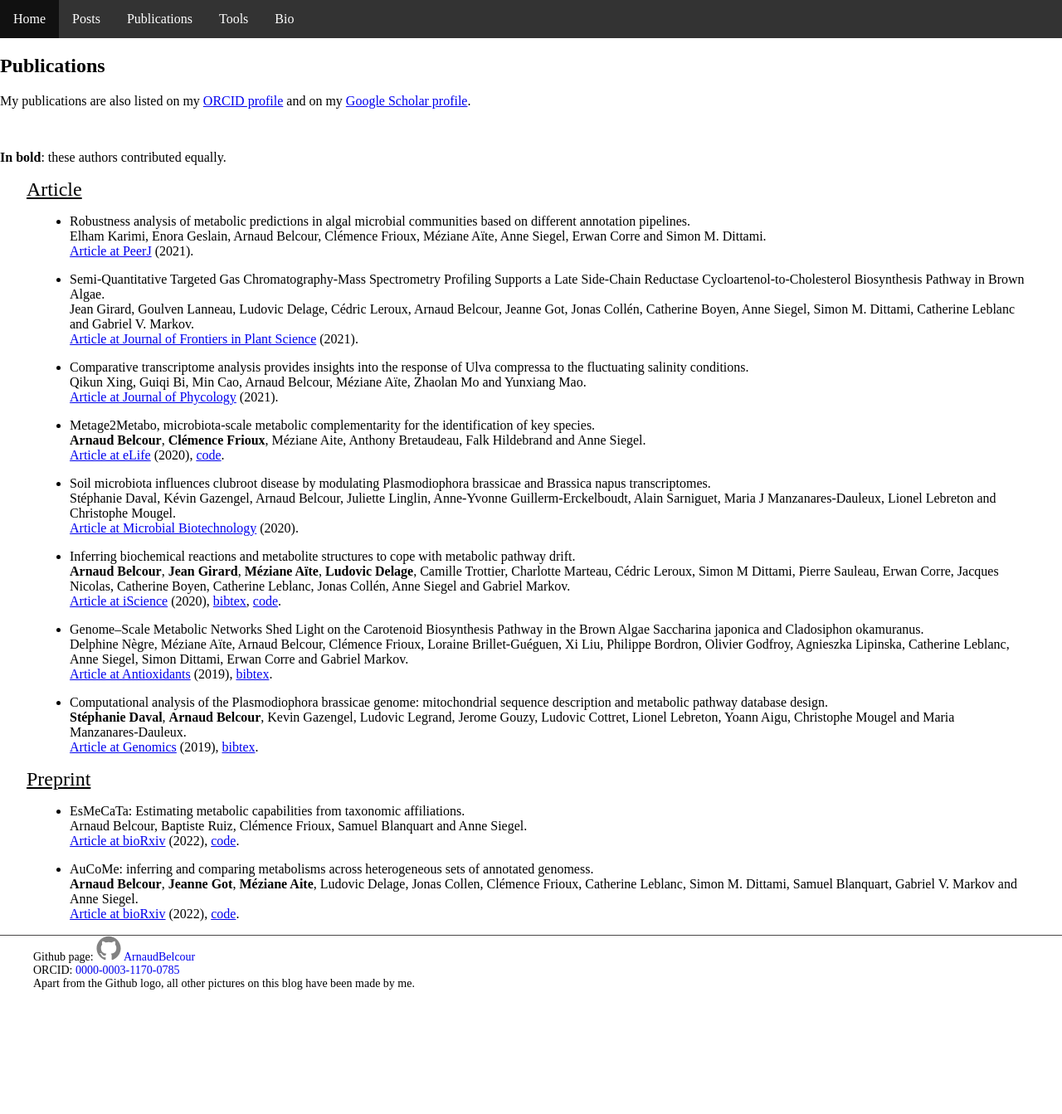
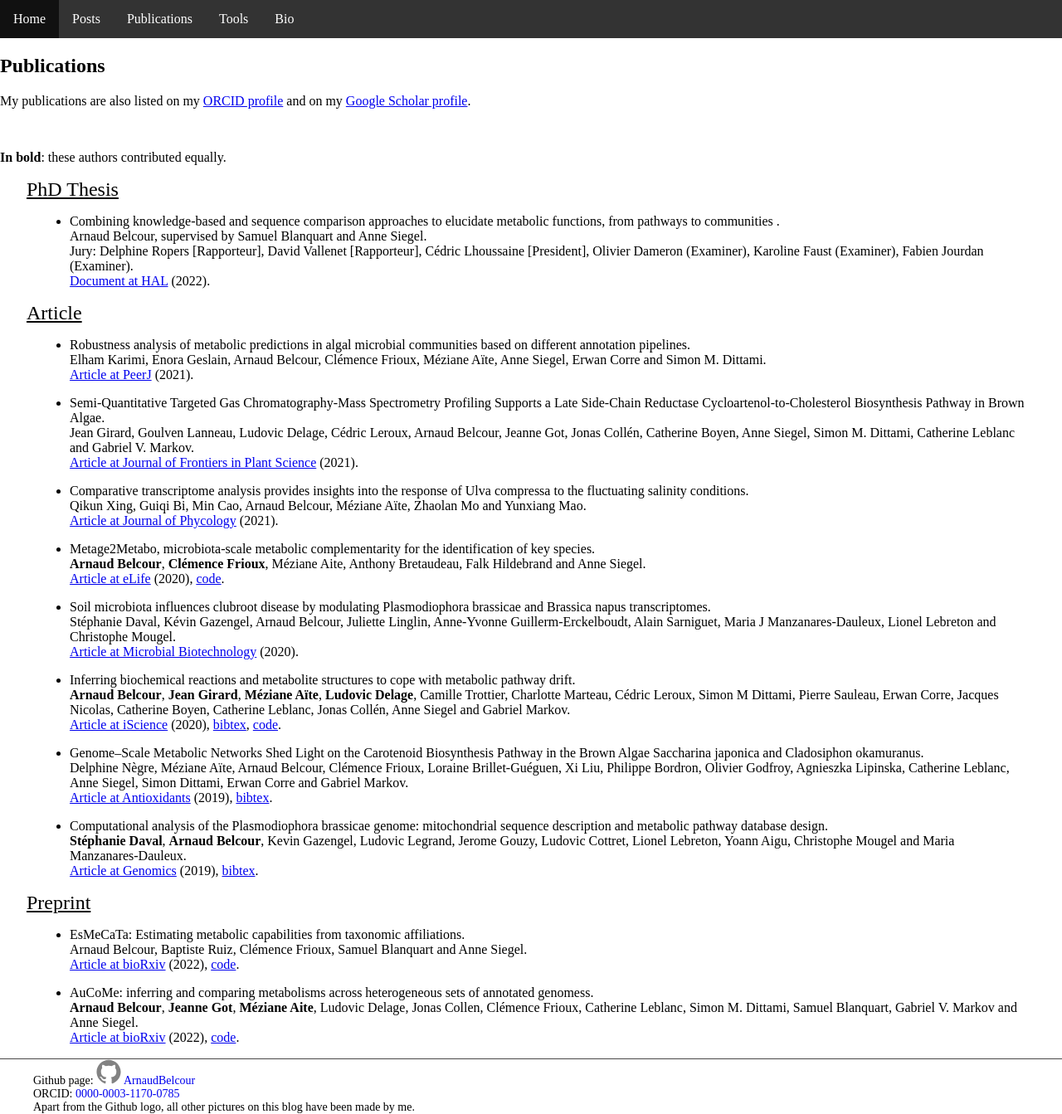
Before and after one commit to ArnaudBelcour/blog, a Jekyll site: the page built from pages/publications.html, in a window 1280 px wide. Shown: the whole page at 83% size. Built offline with Jekyll 4.4.1, drawn with Linux system fonts in a browser that asks for light colours; before the commit the page ends 1194 px from its top, so only the background shows below that.

Commit message:
Add thesis.

```diff
--- a/pages/publications.html
+++ b/pages/publications.html
@@ -8,6 +8,17 @@ permalink: pages/publications/
 	<h1 class="page-heading">Publications</h1>
 	<p> My publications are also listed on my <a href='https://orcid.org/0000-0003-1170-0785'>ORCID profile</a> and on my <a href='https://scholar.google.fr/citations?user=DGcD6P0AAAAJ&hl'>Google Scholar profile</a>.</p><br>
 	<p> <b>In bold</b>: these authors contributed equally.</p>
+
+	<h2>PhD Thesis</h2>
+	<ul>
+		<li>
+			<p> Combining knowledge-based and sequence comparison approaches to elucidate metabolic functions, from pathways to communities . <br>
+				Arnaud Belcour, supervised by Samuel Blanquart and Anne Siegel. <br>
+				Jury: Delphine Ropers [Rapporteur], David Vallenet [Rapporteur], Cédric Lhoussaine [President], Olivier Dameron (Examiner), Karoline Faust (Examiner), Fabien Jourdan (Examiner). <br>
+				<a href='https://hal.archives-ouvertes.fr/tel-03924107'>Document at HAL</a> (2022).
+			</p>
+		</li>
+	</ul>
 	<h2>Article</h2>
 	<ul>
 		<li>
```
